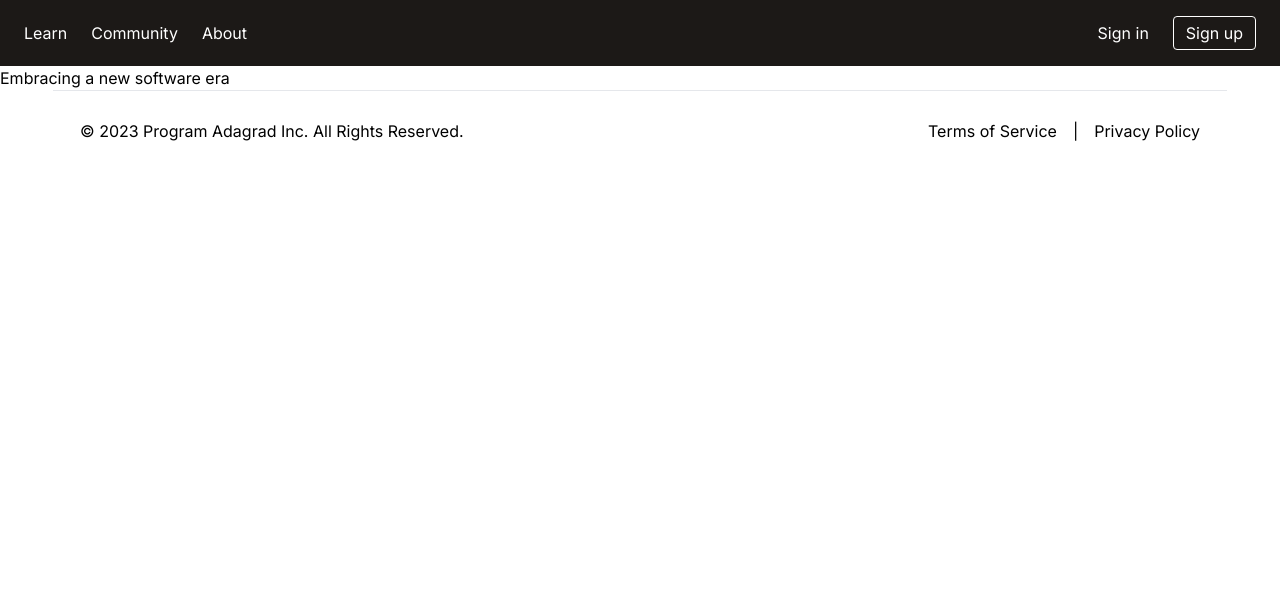
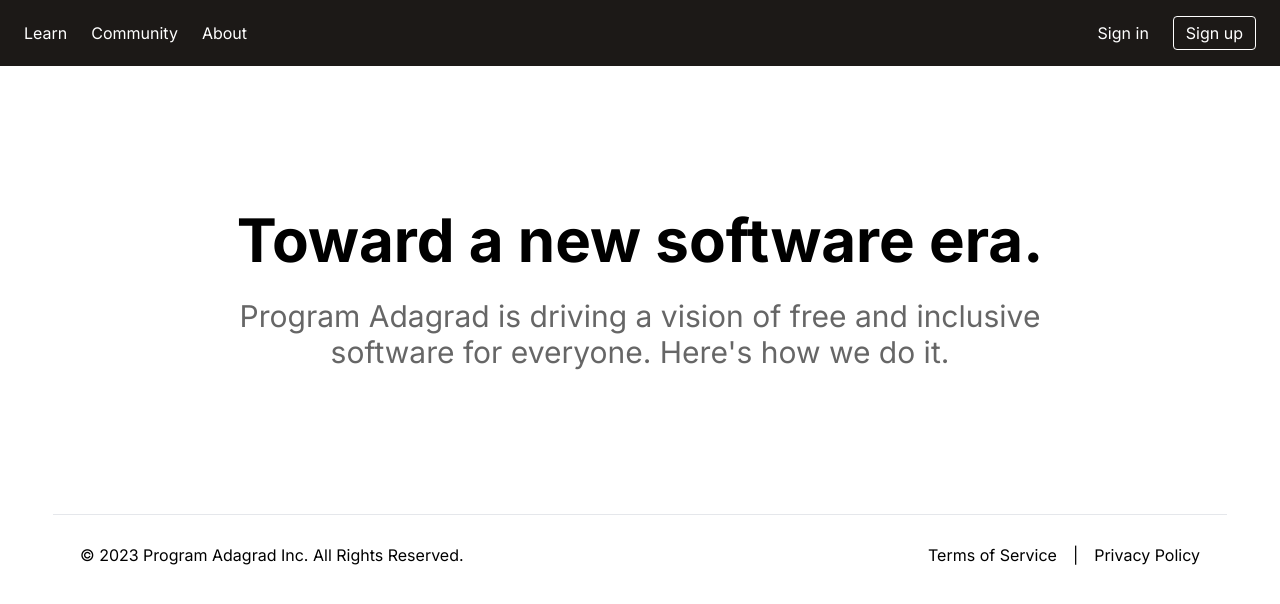
Before and after one commit to program-adagrad/adagrad.org, a Next.js app: page /about in a window 1280 px wide. Shown: the top 604 px of the page. Built offline with nearby package versions, Linux system fonts and the light colour scheme.

Commit message:
Add content to "about" page

```diff
--- a/src/app/about/page.tsx
+++ b/src/app/about/page.tsx
@@ -7,8 +7,12 @@ export const metadata = {
 export default () => {
     return (
         <main>
+            <div className="text-center my-36 w-2/3 m-auto">
+                <h1 className="font-bold text-2xl md:text-4xl lg:text-5xl xl:text-6xl">Toward a new software era.</h1>
+                <h2 className="mt-7 text-black text-opacity-60 text-l md:text-xl lg:text-2xl xl:text-3xl">Program Adagrad is driving a vision of free and inclusive software for everyone. Here's how we do it.</h2>
+            </div>
+
             <div>
-                <h1>Embracing a new software era</h1>
             </div>
         </main>
     )
```
